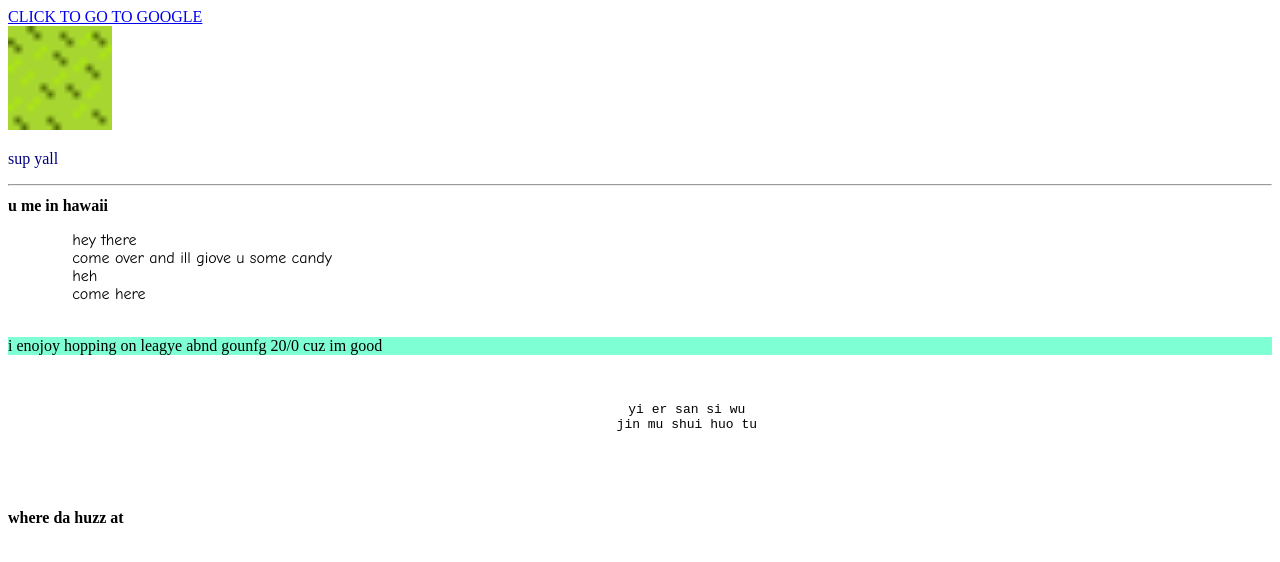
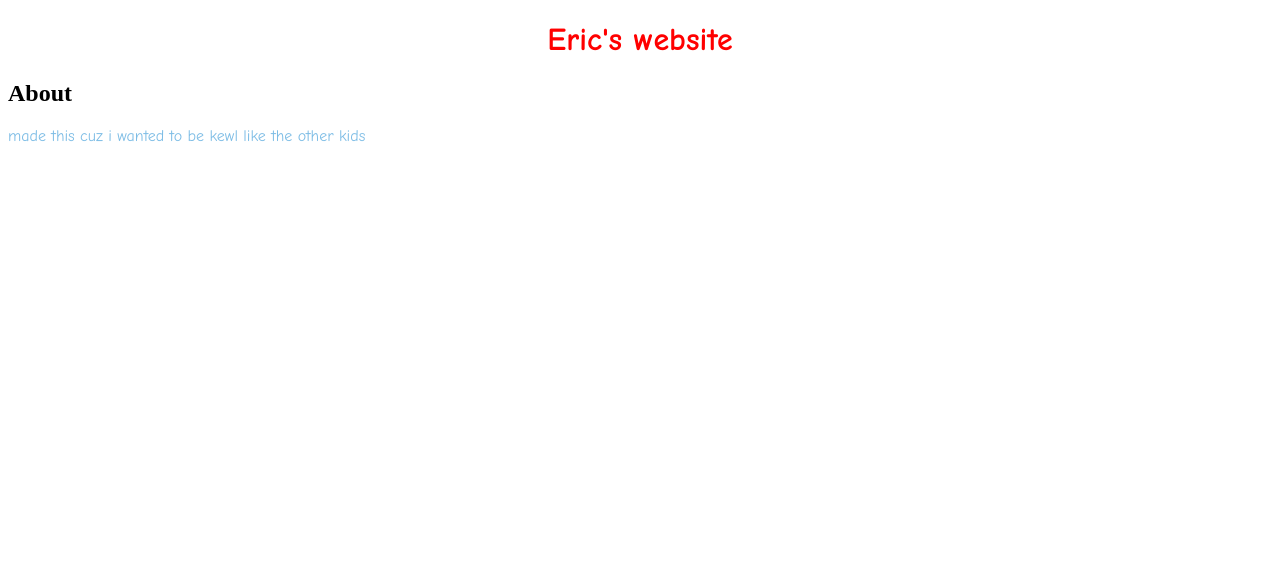
Before and after one commit to ericj434/ericj434.github.io, a plain HTML site: page index.html in a window 1280 px wide. Drawn offline with Linux system fonts and the light colour scheme.

Commit message:
Added css

```diff
--- /dev/null
+++ b/index.css
@@ -0,0 +1,9 @@
+h1{
+    font-family: Comic Sans Ms;
+    color: red;
+    text-align: center;
+}
+p{
+    font-family: Comic Sans Ms;
+    color: rgba(72, 161, 219, 0.712);
+}
--- a/index.html
+++ b/index.html
@@ -3,28 +3,11 @@
 <html lang="en-US">
     <head>
         <title>Eric's page</title>
+        <link rel="stylesheet" href="index.css">
     </head>
     <body>
-        <a href = "https://www.google.com">CLICK TO GO TO GOOGLE</a>
-        <br>
-        <img src="images/grass_texture.png" alt="look at this grass i drew" width="104" height="104">
-        <p style="color:navy" title="go away"> sup yall</p>
-        <hr>
-        <h1 style="font-size: medium;">u me in hawaii</h1>
-        <pre style="font-family: Comic Sans MS;">
-            hey there
-            come over and ill giove u some candy
-            heh
-            come here
-        </pre>
-        <p style="background-color: aquamarine;">i enojoy hopping on leagye abnd gounfg 20/0 cuz im good</p>
-        <br>
-        <pre style="text-align: center;">
-            yi er san si wu
-            jin mu shui huo tu
-
-        </pre>
-        <br>
-        <p><strong>where da huzz at</strong></p>
+        <h1>Eric's website</h1>
+        <h2>About</h2>
+        <p> made this cuz i wanted to be kewl like the other kids</p>
     </body>
 </html>
```
Also changed, not shown: images/grass_texture.png (deleted).
